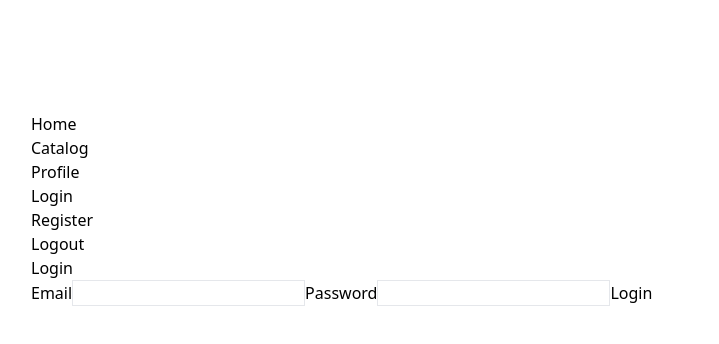
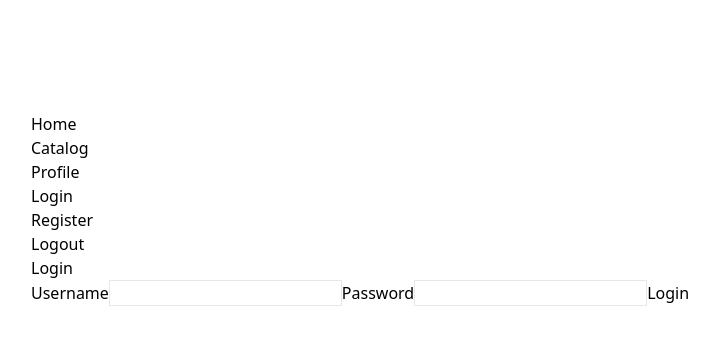
Before and after one commit to TimiPashov/ReactSellCars, a React (Vite) app in the folder ReactSellCars/: page /login in a window 1280 px wide. Shown: the top 344 px of the page, without its empty margins (81-800 px from the left). Built offline with nearby package versions, Linux system fonts and the light colour scheme; no server answers.

Commit message:
add redirect to home on login/register

```diff
--- a/ReactSellCars/src/components/Login/Login.tsx
+++ b/ReactSellCars/src/components/Login/Login.tsx
@@ -19,7 +19,7 @@ export default function Login() {
           );
         }}
       >
-        <label htmlFor="username">Email</label>
+        <label htmlFor="username">Username</label>
         <input
           type="text"
           id="username"
--- a/ReactSellCars/src/contexts/AuthContext.tsx
+++ b/ReactSellCars/src/contexts/AuthContext.tsx
@@ -1,11 +1,12 @@
 import { createContext, useState, ReactNode, useContext } from "react";
 import { getProfile, login, logout, register } from "../services/userService";
+import { useNavigate } from "react-router-dom";
 
 export const AuthContext = createContext({});
 
 export function AuthProvider({ children }: { children: ReactNode }) {
   const [user, setUser] = useState({});
-
+  const navigate = useNavigate();
   async function onLoginSubmit(
     e: React.FormEvent<EventTarget>,
     data: { email: string; password: string },
@@ -19,6 +20,7 @@ export function AuthProvider({ children }: { children: ReactNode }) {
       setUser(user);
       setEmail("");
       setPassword("");
+      navigate("/");
     } catch (error) {
       console.log(error);
     }
@@ -44,6 +46,7 @@ export function AuthProvider({ children }: { children: ReactNode }) {
       setEmail("");
       setPassword("");
       setRePassword("");
+      navigate("/");
     } catch (error) {
       console.log(error);
     }
```
